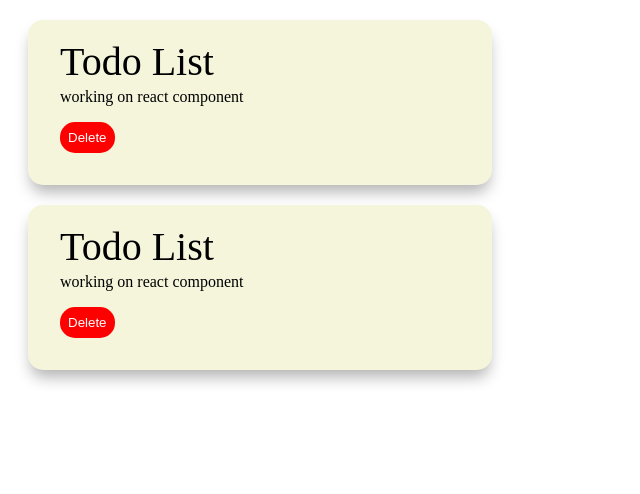
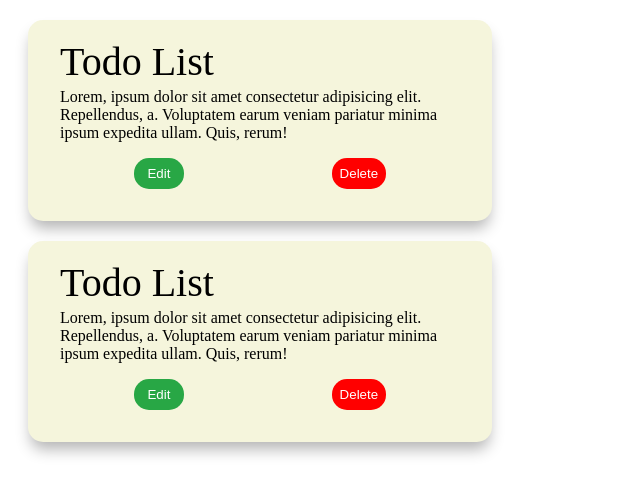
Before and after one commit to manil42/todo-Yas, a React (Vite) app: page /todo in a window 1280 px wide. Shown: the top 494 px of the page, without its empty margins (0-640 px from the left). Built offline with nearby package versions, Linux system fonts and the light colour scheme; data requests are answered from the project's data file.

Commit message:
feature/Edit-button

```diff
--- a/src/assets/components/button.scss
+++ b/src/assets/components/button.scss
@@ -14,12 +14,21 @@
   border: none;
   padding: 0.5rem;
   border-radius: 15px;
+  min-width: 50px;
   &:hover {
     background-color: rgba(154, 10, 10, 0.907);
     transition: 0.3s ease-in;
   }
 }
 .button-success-color {
-  background-color: green;
+  background-color: rgb(40, 167, 69);
   color: white;
+  border: none;
+  padding: 0.5rem;
+  border-radius: 15px;
+  min-width: 50px;
+  &:hover {
+    background-color: rgba(30, 126, 52, 0.907);
+    transition: 0.3s ease-in;
+  }
 }
--- a/src/assets/components/card.scss
+++ b/src/assets/components/card.scss
@@ -11,4 +11,9 @@
     max-width: 400px;
     border-radius: 15px;
   }
+  .main-btn-container{
+    display: flex;
+    justify-content: space-around;
+    align-items: center;
+  }
 }
--- a/src/components/Button/Button.tsx
+++ b/src/components/Button/Button.tsx
@@ -3,15 +3,18 @@ import React from "react";
 type ButtonProps = {
   label: string;
   isError?: boolean;
+  isSuccess?: boolean;
   handleClick?: () => void;
 };
 
-const Button = ({ label, isError, handleClick }: ButtonProps) => {
+const Button = ({ label, isError, isSuccess, handleClick }: ButtonProps) => {
   return (
     <>
       <button
         className={`button-contaner
-    ${isError === true ? "button-error-color" : "false"} `}
+    ${isError === true ? "button-error-color" : "false"}
+    ${isSuccess === true ? "button-success-color" : "false"}
+     `}
         onClick={handleClick}
       >
         {label}
--- a/src/components/Card/Card.tsx
+++ b/src/components/Card/Card.tsx
@@ -11,10 +11,17 @@ const Card = () => {
           <Header label="Todo List" />
         </div>
         <div className="card-paragraph">
-          <Paragraph label="working on react component" />
+          <Paragraph label="Lorem, ipsum dolor sit amet consectetur adipisicing elit. Repellendus, a. Voluptatem earum veniam pariatur minima ipsum expedita ullam. Quis, rerum!" />
         </div>
         <div className="card-button">
-          <Button label="Delete" isError />
+          <div className="main-btn-container">
+            <div className="child-button">
+              <Button label="Edit" isSuccess />
+            </div>
+            <div className="child-button">
+              <Button label="Delete" isError />
+            </div>
+          </div>
         </div>
       </div>
     </div>
```
